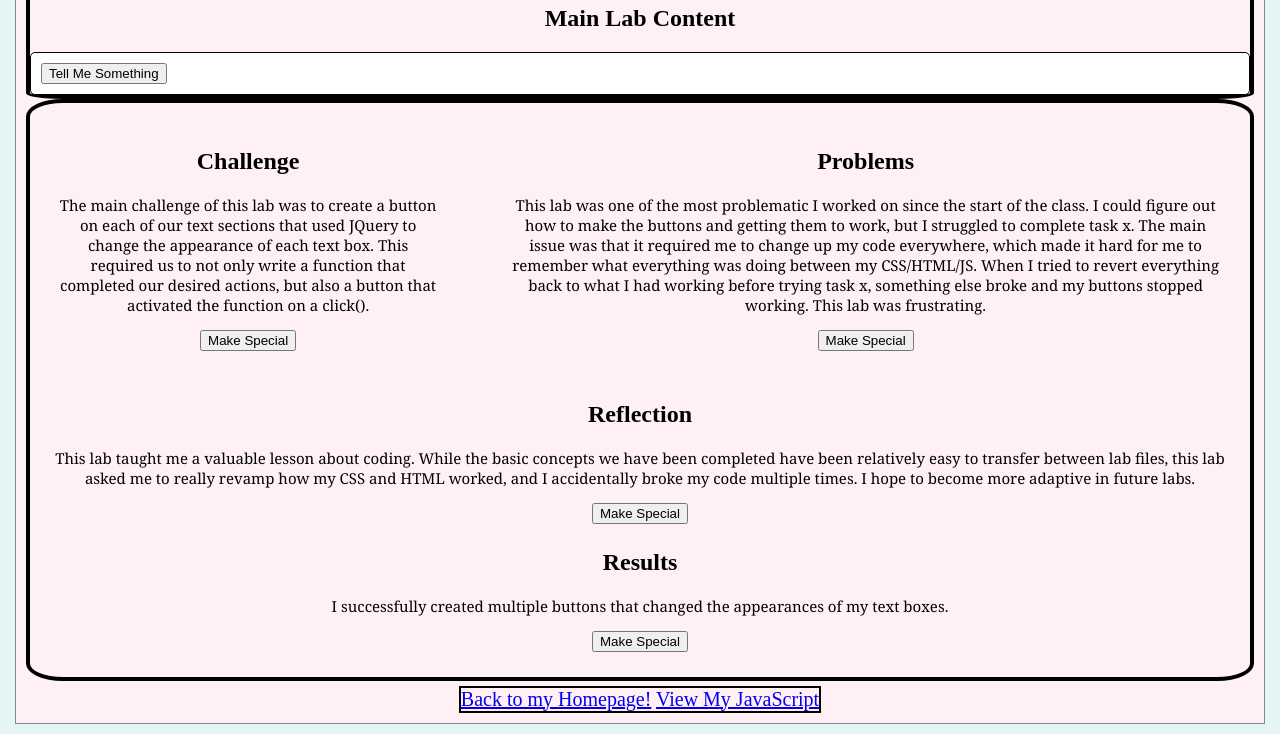
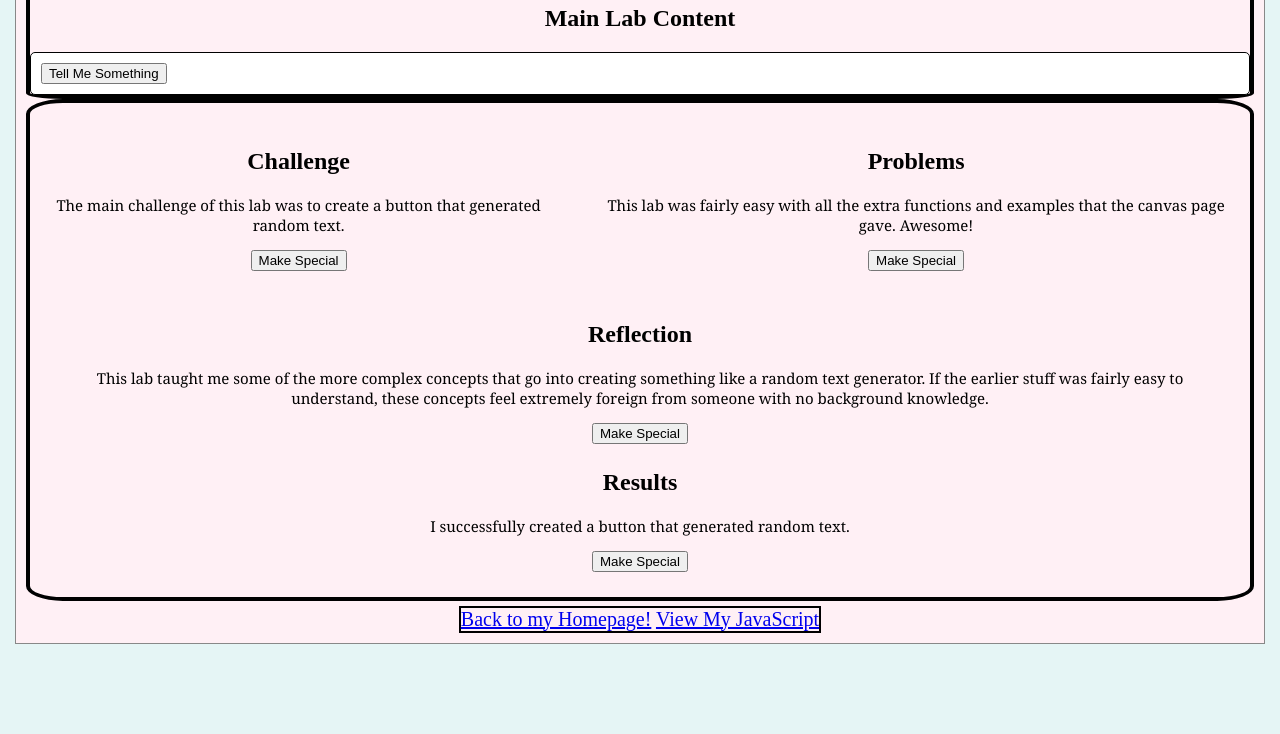
Before and after one commit to adamxross/art101, a plain HTML site: page lab10/index.html in a window 1280 px wide. Shown: the part 110-844 px from the top of the page. After the commit the page ends 800 px from the top, so only its background shows below. Drawn offline with nearby package versions, Linux system fonts and the light colour scheme.

Commit message:
I forgor

```diff
--- a/lab10/index.html
+++ b/lab10/index.html
@@ -30,32 +30,26 @@
 			<div class="paragraph-container">
 				<div id="challenge">
 					<h2>Challenge</h2>
-					<p> The main challenge of this lab was to create a button on each of our text sections that used JQuery to
-						 change the appearance of each text box. This required us to not only write a function that completed our
-						 desired actions, but also a button that activated the function on a click().
+					<p> The main challenge of this lab was to create a button that generated random text.
                     </p>
 				</div>
 			<div id="problems">
 					<h2>Problems</h2>
-					<p>This lab was one of the most problematic I worked on since the start of the class. I could figure out how to
-						make the buttons and getting them to work, but I struggled to complete task  x. The main issue was that it required
-						me to change up my code everywhere, which made it hard for me to remember what everything was doing between my
-						CSS/HTML/JS. When I tried to revert everything back to what I had working before trying task x, something else broke and
-						my buttons stopped working. This lab was frustrating.
+					<p>This lab was fairly easy with all the extra functions and examples that the canvas page gave. Awesome!
                     </p>
 			</div>
 			</div>
 			<div id="reflection">
 					<h2>Reflection</h2>
-					<p> This lab taught me a valuable lesson about coding. While the basic concepts we have been completed have been relatively
-						easy to transfer between lab files, this lab asked me to really revamp how my CSS and HTML worked, and I accidentally broke
-						my code multiple times. I hope to become more adaptive in future labs.
+					<p> This lab taught me some of the more complex concepts that go into creating something like a random text generator.
+						If the earlier stuff was fairly easy to understand, these concepts feel extremely foreign from someone
+						with no background knowledge.
                     </p>
 			</div>
 
 			<div id="results">
 					<h2>Results</h2>
-					<p>I successfully created multiple buttons that changed the appearances of my text boxes.
+					<p>I successfully created a button that generated random text.
                     </p>
 			</div>
 		</section>
```
Also changed, not shown: index.html (+1 -0 lines).
